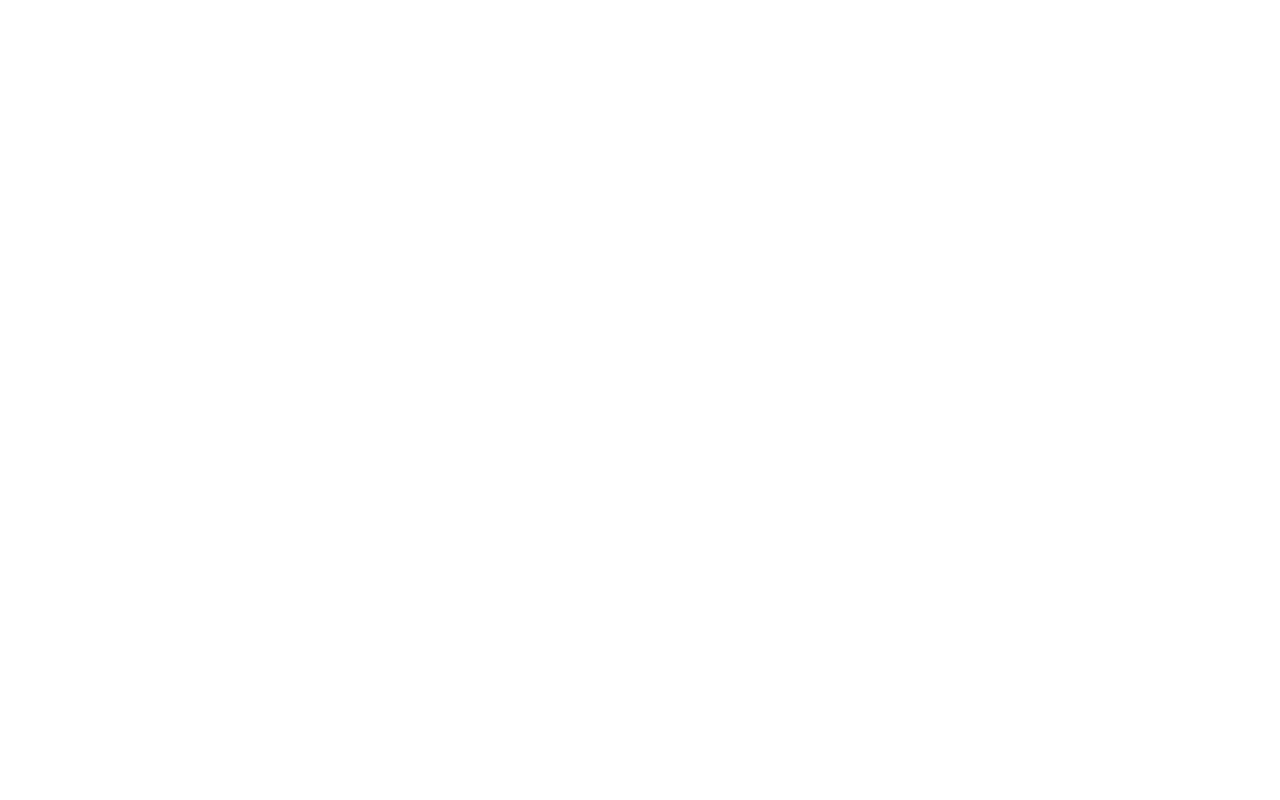
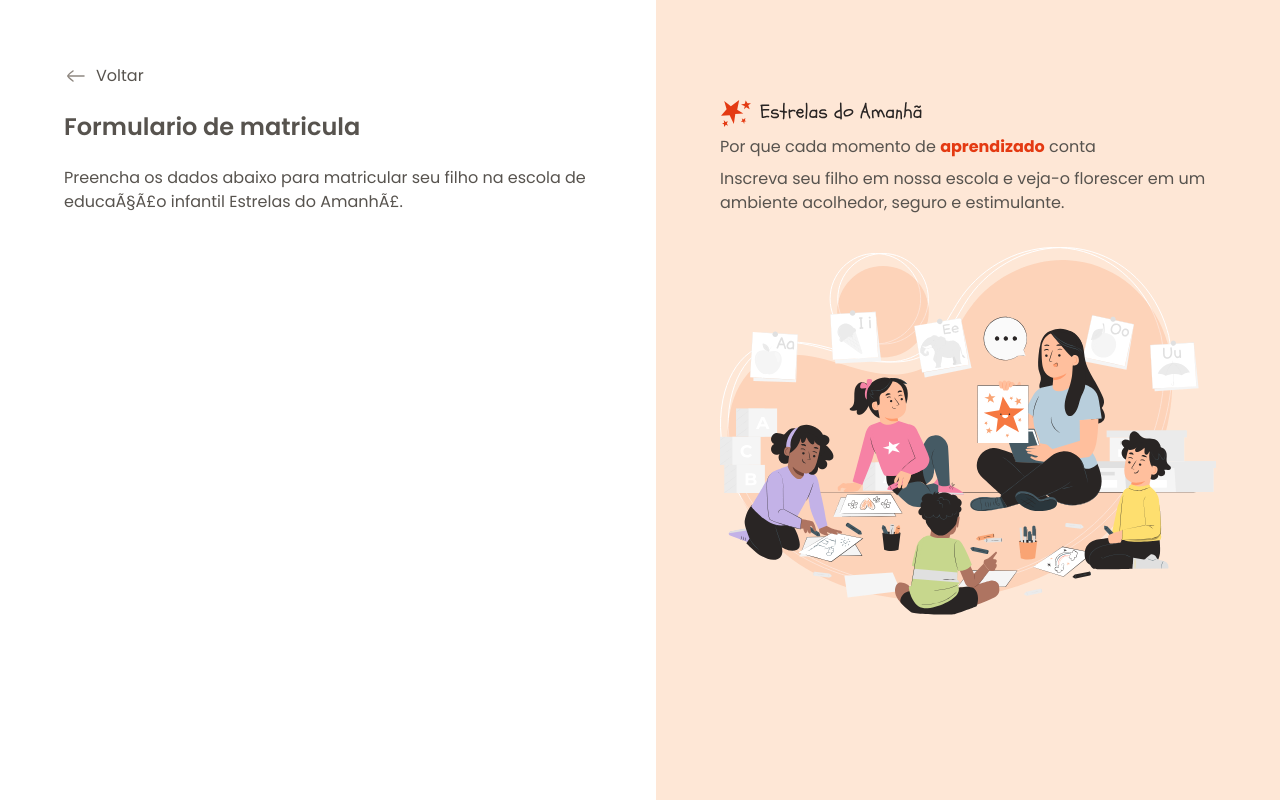
Before and after one commit to Tiago-Straube/formulario-inscri-o, a plain HTML site: page index.html in a window 1280 px wide. Drawn offline with Linux system fonts and the light colour scheme; a web font is replaced by a local one.

Commit message:
conteudo aside e inicial do main

```diff
--- a/index.html
+++ b/index.html
@@ -4,12 +4,36 @@
     <link rel="preconnect" href="https://fonts.googleapis.com">
 <link rel="preconnect" href="https://fonts.gstatic.com" crossorigin>
 
-    <meta charset="UTF-8" />
+    <metan charset="UTF-8" />
     <meta name="viewport" content="width=device-width, initial-scale=1.0" />
     <title>Formulario Estrelas</title>
     <link rel="stylesheet" href="/style/index.css">
     <link href="https://fonts.googleapis.com/css2?family=Alice&family=Archivo:ital,wght@0,100..900;1,100..900&family=Poppins:ital,wght@0,100;0,200;0,300;0,400;0,500;0,600;0,700;0,800;0,900;1,100;1,200;1,300;1,400;1,500;1,600;1,700;1,800;1,900&display=swap" rel="stylesheet">
   </head>
   <body>
+    <div id="app">
+      <main>
+        <div class="main-container">
+          <div class="back">
+            <img src="/src/assets/icons/arrow-left-02-1.svg" alt="">
+            <span>Voltar</span>
+          </div>
+          <h1>Formulario de matricula</h1>
+          <p>Preencha os dados abaixo para matricular seu filho na escola de educação infantil Estrelas do Amanhã.</p>
+        </div>
+      </main>
+          <aside>
+            <div class="aside-container">
+              <header>
+                <img src="/src/assets/logo.svg" alt="">
+                <h2>Por que cada momento de <strong>aprendizado</strong> conta</h2>
+                <p>Inscreva seu filho em nossa escola e veja-o florescer em um ambiente acolhedor, seguro e estimulante.</p>
+              </header>
+              <img src="/src/assets/Illustration.svg" alt="">
+            </div>
+          </aside>
+
+
+  </div>
   </body>
 </html>
--- a/style/global.css
+++ b/style/global.css
@@ -1,3 +1,9 @@
+*{
+    margin: 0;
+    padding: 0;
+    box-sizing: border-box;
+}
+
 :root{
 
     --font-family: "Poppins", sans-serif;
@@ -15,3 +21,21 @@
     --stroke-highlight: #F3541C;
     --semantic-error:#DC2626;
 }
+
+body{
+    overflow: hidden;
+    font:var(--text);
+    color: var(--text-secondary);
+}
+
+h1 h2 {
+    color: var(--text-primary);
+}
+strong{
+    color: var(--text-highlight);
+}
+
+img{
+    max-width: 100%;
+    height: auto;
+}
--- a/style/index.css
+++ b/style/index.css
@@ -1 +1,2 @@
 @import url(global.css);
+@import url(layout.css);
--- /dev/null
+++ b/style/layout.css
@@ -0,0 +1,46 @@
+#app {
+    display: grid;
+    grid-template-columns: 51.25% 48.75%;
+    height: 100vh;
+    overflow: hidden;
+
+}
+
+main{
+    overflow: auto;
+    padding: 4rem;
+}
+
+main .main-container{
+    max-width: 33rem;
+    margin-left: auto;
+}
+aside {
+    padding: 4rem;
+    background-color: var(--surface-secondary);
+}
+
+aside .aside-container {
+    max-width: 31rem;
+
+}
+aside h2 {
+    font: 600 2.5/1.25 var(--font-family);
+    margin-bottom: .5rem;
+
+}
+aside img {
+    margin-top: 2rem;
+}
+
+.back {
+    display: flex;
+    align-items: center;
+    gap: .5rem;
+    margin-bottom: 1.5rem;
+}
+
+main h1{
+    font : 600 1.5rem/1.25 var(--font-family);
+    margin-bottom: 1.5rem;
+}
```
